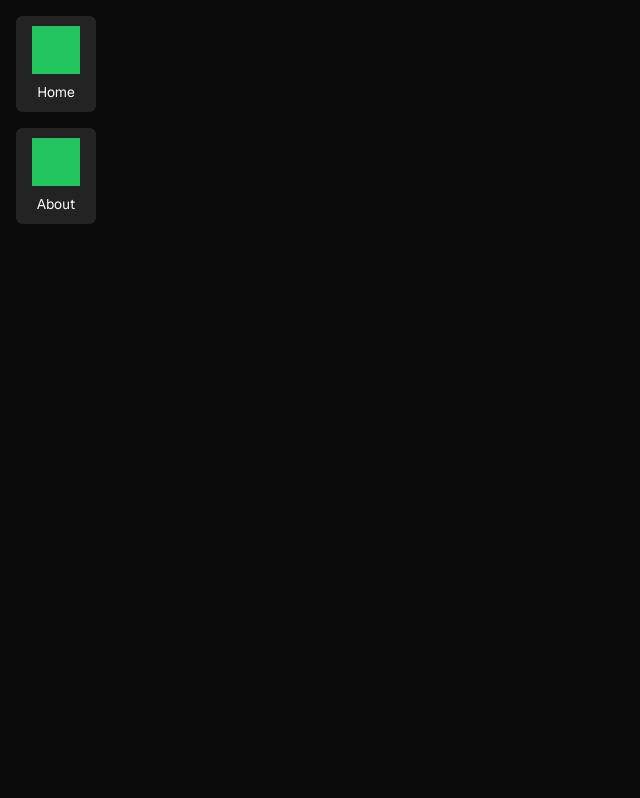
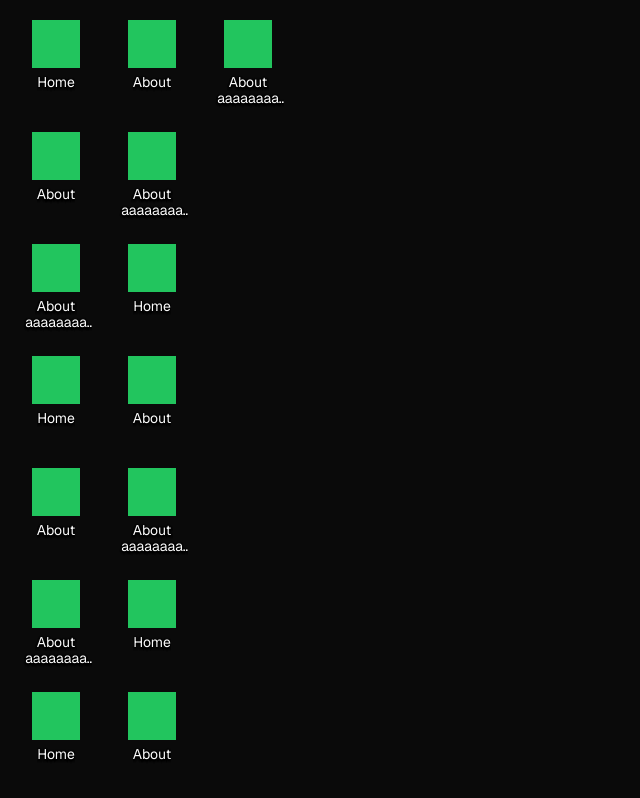
Before and after one commit to Raptor1818/RaptorOS, a Next.js app: page / in a window 1280 px wide. Shown: the whole page, without its empty margins (0-640 px from the left). Built offline with nearby package versions, Linux system fonts and the light colour scheme.

Commit message:
Style adjustments

```diff
--- a/src/components/raptor-os/system/Desktop/DesktopIcon.tsx
+++ b/src/components/raptor-os/system/Desktop/DesktopIcon.tsx
@@ -1,6 +1,8 @@
 import { type AppWindowType } from '@/context/WindowProvider/window-provider';
 import React from 'react'
 import Image from 'next/image';
+
+import css from '@/styles/raptor-os/system/Desktop/DesktopItem.module.css';
 
 type Props = {
   app: AppWindowType;
@@ -13,7 +15,10 @@ const DesktopIcon = ({ app, openWindow }: Props) => {
       onDoubleClick={() => {
         openWindow(app);
       }}
-      className={`flex flex-col items-center gap-2 justify-center w-20 h-24 bg-white/10 rounded-md hover:bg-white/20 focus:bg-white/30 select-none cursor-default`}
+      className={`relative w-20 min-h-24
+        flex flex-col items-center justify-start gap-1
+        p-1 rounded cursor-default hover:bg-white hover:bg-opacity-25 focus:bg-white focus:bg-opacity-25 select-none transition-all duration-100
+        ${css.iconContainer}`}
     >
       {/* <Image
         src={app.icon ?? '/favicon.ico'}
@@ -25,7 +30,8 @@ const DesktopIcon = ({ app, openWindow }: Props) => {
       <div className='w-12 h-12 bg-green-500'>
 
       </div>
-      <p className='line-clamp-2 text-sm'>
+      <p className={`text-center py-[2px] select-none text-sm leading-4 truncate-multiline focus:outline-none
+        ${css.itemText}`}>
         {app.label}
       </p>
     </button>
--- a/src/components/raptor-os/system/Desktop/index.tsx
+++ b/src/components/raptor-os/system/Desktop/index.tsx
@@ -12,8 +12,40 @@ const Desktop = (props: Props) => {
   //TODO: make the draggable system
 
   return (
-    <div className='relative w-screen h-full'>
-      <div className='w-screen h-full flex flex-col flex-wrap gap-4'>
+    <div className='w-screen h-full
+      grid grid-flow-col contain-strict place-items-start
+      grid-cols-[repeat(auto-fill,5rem)]
+      grid-rows-[repeat(auto-fill,6rem)]
+      gap-4'
+    >
+      {appList.map(app =>
+        <DesktopIcon
+          key={app.id}
+          app={app}
+          openWindow={context.openWindow}
+        />
+      )}
+      {appList.map(app =>
+        <DesktopIcon
+          key={app.id}
+          app={app}
+          openWindow={context.openWindow}
+        />
+      )}
+      {appList.map(app =>
+        <DesktopIcon
+          key={app.id}
+          app={app}
+          openWindow={context.openWindow}
+        />
+      )}
+      {appList.map(app =>
+        <DesktopIcon
+          key={app.id}
+          app={app}
+          openWindow={context.openWindow}
+        />
+      )}
       {appList.map(app =>
         <DesktopIcon
           key={app.id}
@@ -22,7 +54,6 @@ const Desktop = (props: Props) => {
         />
       )}
     </div>
-    </div>
   )
 }
 
--- a/src/lib/lists/app-list.tsx
+++ b/src/lib/lists/app-list.tsx
@@ -18,4 +18,9 @@ export const appList: AppWindowType[] = [
     label: "About",
     appContent: <Testing />
   },
+  {
+    id: generateRandomId(),
+    label: "About aaaaaaaa aa aaa aa aaaa aaa aaa aaaaa ",
+    appContent: <Testing />
+  },
 ]
--- /dev/null
+++ b/src/styles/raptor-os/system/Desktop/DesktopItem.module.css
@@ -0,0 +1,31 @@
+@tailwind components;
+@tailwind utilities;
+
+
+
+.itemText {
+  /* From https://dustinbrett.com/'s css */
+  @apply truncate-multiline focus:outline-none;
+  text-shadow: rgba(0, 0, 0, 0.75) 0px 0px 1px,
+    rgba(0, 0, 0, 0.5) 0px 0px 2px,
+    rgba(0, 0, 0, 0.75) 0px 1px 2px,
+    rgba(0, 0, 0, 0.5) 0px 1px 2px,
+    rgba(0, 0, 0, 0.75) 0px 2px 2px,
+    rgba(0, 0, 0, 0.5) 0px 2px 2px;
+  ;
+}
+
+.truncate-multiline {
+  display: -webkit-box;
+  -webkit-line-clamp: 2;
+  -webkit-box-orient: vertical;
+  overflow: hidden;
+  text-overflow: ellipsis;
+}
+
+.iconContainer:focus-within .truncate-multiline {
+  display: block;
+  -webkit-line-clamp: unset;
+  overflow: visible;
+  z-index: 10;
+}
```
Lines whose indentation alone changed are shown as unchanged.
